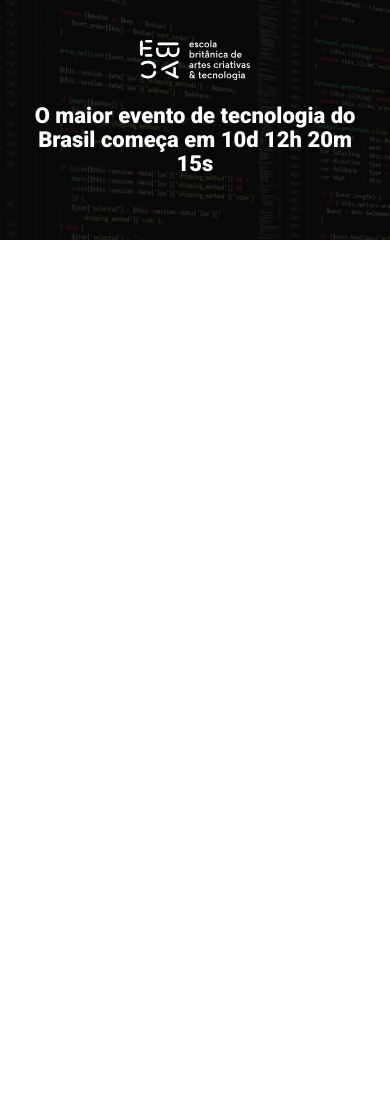
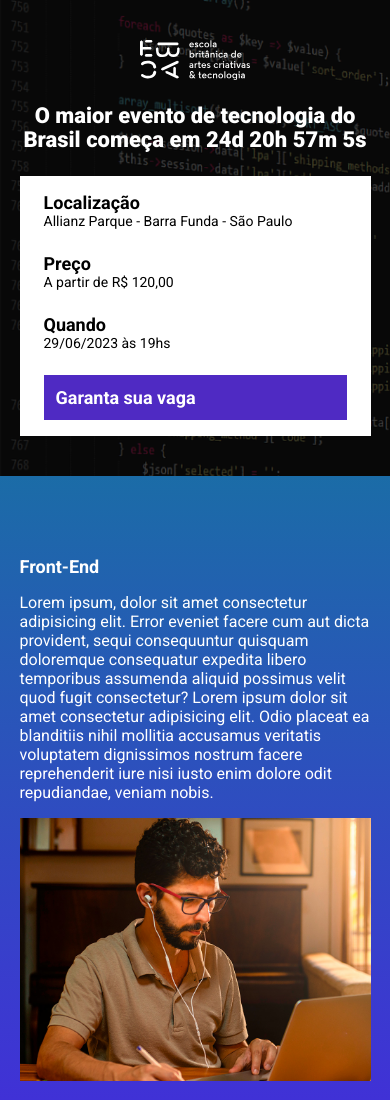
Before and after one commit to danijoss/ebac_tech_talks, a website built with Parcel: page src/index.html in a window 390 px wide. Shown: the top 1100 px of the page. Before the commit the page ends 844 px from the top, so only its background shows below. Built offline with nearby package versions, Linux system fonts and the light colour scheme.

Commit message:
criando a contagem regressiva

```diff
--- a/package.json
+++ b/package.json
@@ -2,7 +2,7 @@
   "name": "ebac_talks",
   "version": "1.0.0",
   "description": "",
-  "main": "index.js",
+
   "dependencies": {
     "abortcontroller-polyfill": "^1.7.5",
     "ansi-styles": "^4.3.0",
@@ -106,6 +106,7 @@
   },
   "scripts": {
     "dev": "parcel src/index.html src/styles/main.scss src/scripts/main.js",
+    "build": "parcel build src/index.html",
     "test": "echo \"Error: no test specified\" && exit 1"
   },
   "author": "",
--- a/src/index.html
+++ b/src/index.html
@@ -9,16 +9,82 @@
     <link rel="preconnect" href="https://fonts.googleapis.com">
     <link rel="preconnect" href="https://fonts.gstatic.com" crossorigin>
     <link href="https://fonts.googleapis.com/css2?family=Roboto:wght@400;700;900&display=swap" rel="stylesheet">
+    <link rel="stylesheet" href="https://unpkg.com/aos@next/dist/aos.css" />
 </head>
 <body>
     <header class="hero">
         <div class="container">
             <img class="hero__logo" src="./images/ebac_logo.svg" alt="EBAC">
             <p class="hero__text">
-                O maior evento de tecnologia do Brasil começa em 10d 12h 20m 15s
+                O maior evento de tecnologia do Brasil começa em <span id="contador"></span>
             </p>
+            <div class="infos-bar">
+                <ul class="infos-bar__infos">
+                    <li class="infos-bar__infos__item">
+                        <b>Localização</b>
+                        Allianz Parque - Barra Funda - São Paulo
+                    </li>
+                    <li class="infos-bar__infos__item">
+                        <b>Preço</b>
+                        A partir de R$ 120,00
+                    </li>
+                    <li class="infos-bar__infos__item">
+                        <b>Quando</b>
+                        29/06/2023 às 19hs
+                    </li>
+                </ul>
+                <a href="#" class="button button--primary">
+                    Garanta sua vaga
+                </a>
+            </div>
         </div>
     </header>
+    <section class="event event--frontend" >
+        <div class="container" data-aos="fade-right">
+            <div class="event__details">
+                <h2 class="event__details__title">Front-End</h2>
+                <p class="event-details__description">
+                    Lorem ipsum, dolor sit amet consectetur adipisicing elit. Error eveniet facere cum aut dicta provident, sequi consequuntur quisquam doloremque consequatur expedita libero temporibus assumenda aliquid possimus velit quod fugit consectetur? Lorem ipsum dolor sit amet consectetur adipisicing elit. Odio placeat ea blanditiis nihil mollitia accusamus veritatis voluptatem dignissimos nostrum facere reprehenderit iure nisi iusto enim dolore odit repudiandae, veniam nobis.
+                </p>
+            </div>
+            <img class="event__image" src="./images/frontend.png" alt="Front End">
+        </div>
+    </section>
+    <section class="event event--ux-ui event--image-left">
+        <div class="container" data-aos="fade-left">
+            <div class="event__details">
+                <h2 class="event__details__title">UX/UI</h2>
+                <p class="event-details__description">
+                    Lorem ipsum, dolor sit amet consectetur adipisicing elit. Error eveniet facere cum aut dicta provident, sequi consequuntur quisquam doloremque consequatur expedita libero temporibus assumenda aliquid possimus velit quod fugit consectetur? Lorem ipsum dolor sit amet consectetur adipisicing elit. Odio placeat ea blanditiis nihil mollitia accusamus veritatis voluptatem dignissimos nostrum facere reprehenderit iure nisi iusto enim dolore odit repudiandae, veniam nobis.
+                </p>
+            </div>
+            <img class="event__image" src="./images/ui-ux.png" alt="Front End">
+        </div>
+    </section>
+    <section class="event event--data-science">
+        <div class="container" data-aos="fade-right">
+            <div class="event__details">
+                <h2 class="event__details__title">Data Science</h2>
+                <p class="event-details__description">
+                    Lorem ipsum, dolor sit amet consectetur adipisicing elit. Error eveniet facere cum aut dicta provident, sequi consequuntur quisquam doloremque consequatur expedita libero temporibus assumenda aliquid possimus velit quod fugit consectetur? Lorem ipsum dolor sit amet consectetur adipisicing elit. Odio placeat ea blanditiis nihil mollitia accusamus veritatis voluptatem dignissimos nostrum facere reprehenderit iure nisi iusto enim dolore odit repudiandae, veniam nobis.
+                </p>
+            </div>
+            <img class="event__image" src="./images/data.png" alt="Front End">
+        </div>
+    </section>
+    <section class="event event--backend event--image-left">
+        <div class="container" data-aos="fade-left">
+            <div class="event__details">
+                <h2 class="event__details__title">Back-End</h2>
+                <p class="event-details__description">
+                    Lorem ipsum, dolor sit amet consectetur adipisicing elit. Error eveniet facere cum aut dicta provident, sequi consequuntur quisquam doloremque consequatur expedita libero temporibus assumenda aliquid possimus velit quod fugit consectetur? Lorem ipsum dolor sit amet consectetur adipisicing elit. Odio placeat ea blanditiis nihil mollitia accusamus veritatis voluptatem dignissimos nostrum facere reprehenderit iure nisi iusto enim dolore odit repudiandae, veniam nobis.
+                </p>
+            </div>
+            <img class="event__image" src="./images/backend.png" alt="Front End">
+        </div>
+    </section>
+
+    <script src="https://unpkg.com/aos@next/dist/aos.js"></script>
     <script src="scripts/main.js"></script>
 </body>
 </html>
--- a/src/scripts/main.js
+++ b/src/scripts/main.js
@@ -0,0 +1,29 @@
+AOS.init();
+
+const dataDoEvento = new Date("Aug 13, 2023 19:00:00");
+const timeStampDoEvento = dataDoEvento.getTime();
+
+const contaAsHoras = setInterval(function(){
+    const agora = new Date();
+    const timeStampAtual = agora.getTime();
+
+    const distanciaAteOEvento = timeStampDoEvento - timeStampAtual;
+
+    const diaEmMS = 1000 * 60 * 60 * 24;
+    const horaEmMs = 1000 * 60 * 60;
+    const minutoEmMs = 1000 * 60;
+
+    const diasAteOEvento = Math.floor(distanciaAteOEvento / diaEmMS);
+    const horasAteOEvento = Math.floor((distanciaAteOEvento  % diaEmMS) / horaEmMs);
+    const minutosAteOEvento = Math.floor((distanciaAteOEvento % horaEmMs) / minutoEmMs);
+    const segundosAteOEvento = Math.floor((distanciaAteOEvento % minutoEmMs) / 1000);
+
+
+    document.getElementById('contador').innerHTML = `${diasAteOEvento}d ${horasAteOEvento}h ${minutosAteOEvento}m ${segundosAteOEvento}s`;
+
+    if (distanciaAteOEvento < 0) {
+        clearInterval(contaAsHoras);
+        document.getElementById('contador').innerHTML = 'Evento expirado'
+    }
+
+}, 1000)
--- /dev/null
+++ b/src/styles/_event.scss
@@ -0,0 +1,64 @@
+@use 'variables';
+
+.event {
+
+    padding: 80px 0;
+
+    &--frontend {
+        background-image: linear-gradient(variables.$blue1, variables.$blue2);
+    }
+    &--ux-ui {
+        background-image: linear-gradient(variables.$blue2, variables.$pink);
+    }
+    &--data-science{
+        background-image: linear-gradient(variables.$pink, variables.$yellow);
+    }
+    &--backend{
+        background-image: linear-gradient(variables.$yellow, variables.$pink);
+    }
+
+    &--image-left {
+        .container{
+            flex-direction: row-reverse;
+        }
+    }
+
+    .container {
+        display: flex;
+        gap: 40px;
+    }
+
+    &__image {
+        max-width: 360px;
+    }
+
+    &__details {
+
+
+        &__title {
+            font-size: 18px;
+            font-weight: bold;
+            margin-bottom: 16px;
+        }
+
+        &__description {
+            line-height: 22px;
+        }
+    }
+
+    @media (max-width: 640px) {
+
+        .container {
+            display: block;
+        }
+
+        &__image {
+            width: 100%;
+        }
+
+        &__details{
+            margin-right: 0;
+            margin-bottom: 16px;
+        }
+    }
+}
--- a/src/styles/_hero.scss
+++ b/src/styles/_hero.scss
@@ -1,3 +1,5 @@
+@use 'variables';
+
 .hero {
     padding-top: 64px;
     padding-bottom: 100px;
@@ -16,7 +18,7 @@
         left: 0;
         width: 100%;
         height: 100%;
-        background-color: #000;
+        background-color: variables.$secondaryTextColor;
         content: '';
         opacity: .7;
     }
--- /dev/null
+++ b/src/styles/_variables.scss
@@ -0,0 +1,8 @@
+$textColor: #fff;
+$secondaryTextColor: #000;
+
+$blue1: #1B6CA7;
+$blue2: #442BDB;
+$pink: #89223B;
+$yellow: #9C791D;
+$purple: #4F2AC3;
--- /dev/null
+++ b/src/styles/components/_buttons.scss
@@ -0,0 +1,26 @@
+@use '../variables';
+
+.button {
+    padding: 12px;
+    font-size: 18px;
+    font-weight: bold;
+    text-decoration: none;
+    text-align: center;
+    white-space: nowrap;
+
+    &--primary {
+        color: #fff;
+        background-color: variables.$purple;
+    }
+
+    @media (max-width: 640px) {
+        display: block;
+        width: 100%;
+
+    }
+
+    @media (max-width: 1024px) {
+        display: flex;
+        align-items: center;
+    }
+}
--- /dev/null
+++ b/src/styles/components/_infos_bar.scss
@@ -0,0 +1,43 @@
+@use '../variables';
+
+.infos-bar {
+    padding: 16px 24px;
+    background-color: variables.$textColor;
+    display: flex;
+    justify-content: space-between;
+
+    &__infos{
+        display: flex;
+        gap: 40px;
+
+
+        &__item{
+            font-size: 14px;
+            color: variables.$secondaryTextColor;
+
+            b{
+                font-size: 18px;
+                display: block;
+                color: variables.$secondaryTextColor;
+            }
+        }
+    }
+
+    @media (max-width: 640px) {
+        display: block;
+
+        &__infos {
+            display: block;
+
+            &__item {
+                margin-bottom: 24px;
+            }
+        }
+    }
+
+    @media (max-width:1024px) {
+        &__infos{
+            gap: 16px;
+        }
+    }
+}
--- a/src/styles/main.scss
+++ b/src/styles/main.scss
@@ -1,11 +1,16 @@
 @use 'hero';
+@use './components/infos_bar';
+@use './components/buttons';
+@use 'event';
+@use 'variables';
 
 * {
     margin: 0;
     padding: 0;
     box-sizing: border-box;
     font-family: Roboto, sans-serif;
-    color: #fff;
+    color: variables.$textColor;
+    list-style: none;
 }
 
 .container {
```
